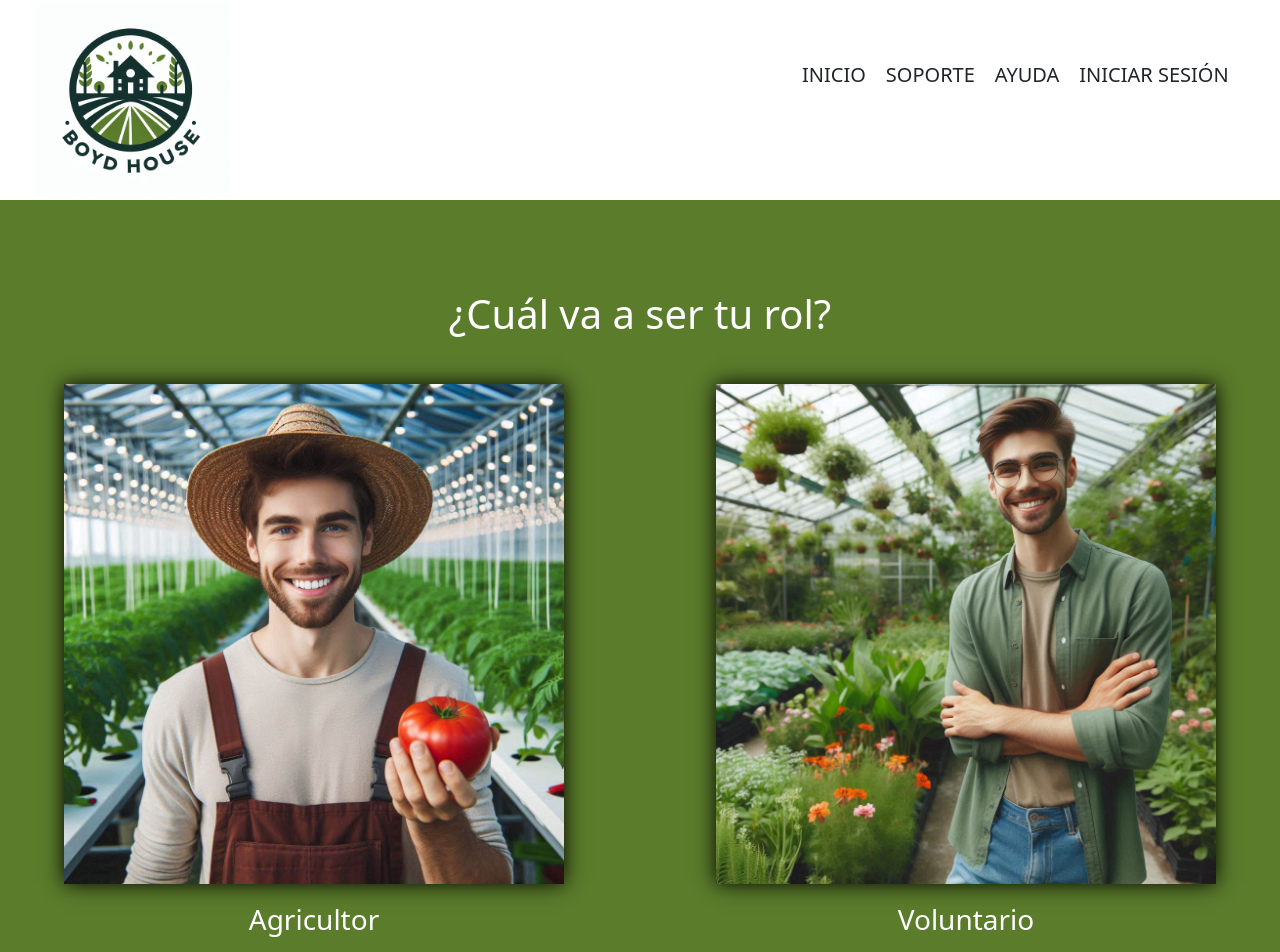
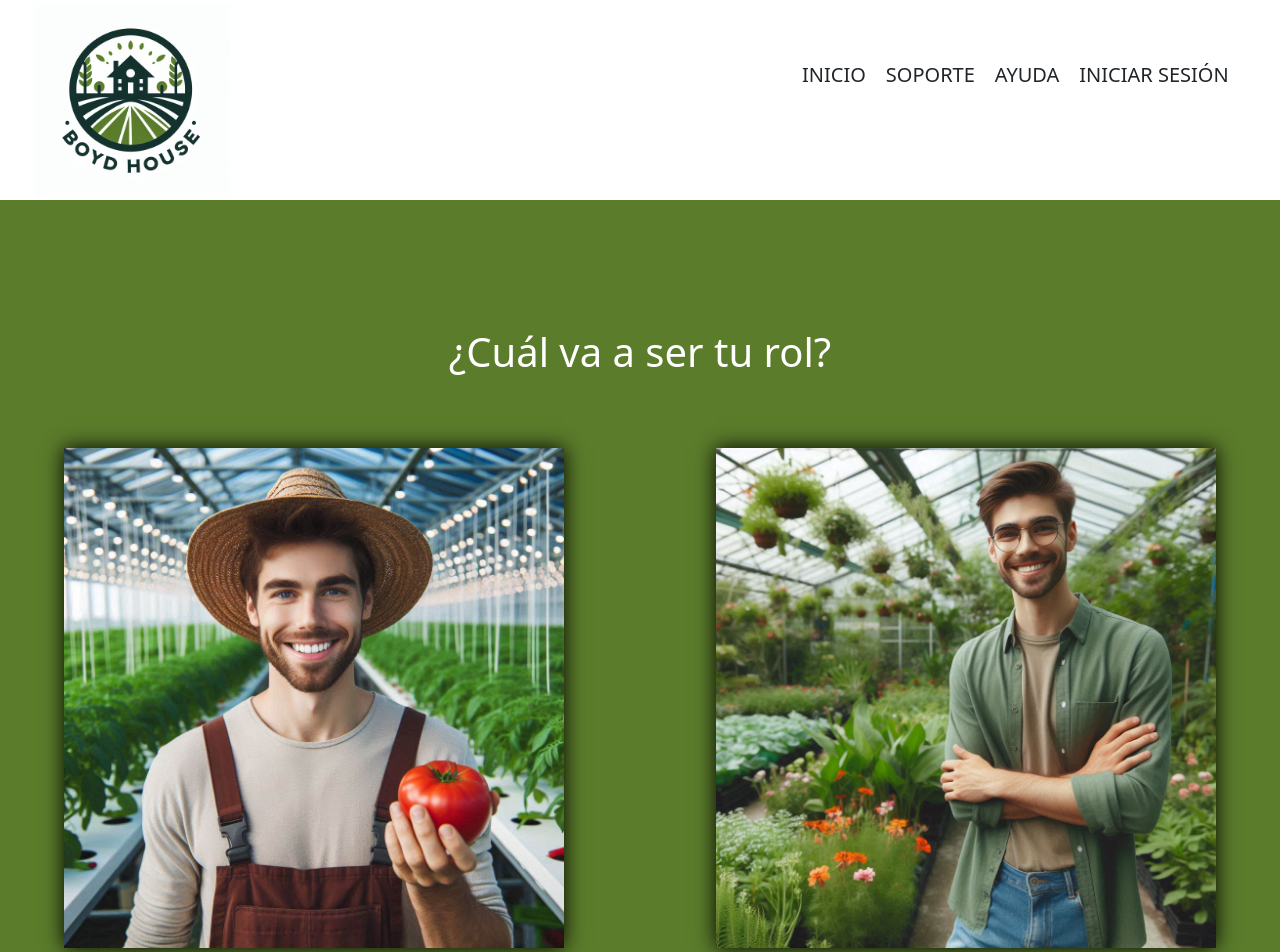
Before and after one commit to Pepesk34/TFG, a React (Create React App) app in the folder proyecto/client/: page /registrarse in a window 1280 px wide. Shown: the top 952 px of the page. Built offline with nearby package versions, Linux system fonts and the light colour scheme.

Commit message:
voluntario formulario

```diff
--- a/proyecto/client/src/components/componentes_cuerpo/registrarse.js
+++ b/proyecto/client/src/components/componentes_cuerpo/registrarse.js
@@ -4,7 +4,7 @@ import agricultor from "../imagenes/agricultor.jpg";
 import voluntario from "../imagenes/voluntario.jpg"
 const Registrarse = () => {
     return (
-        <div id="div_registrarse">
+        <div id="registrarse_div">
             <div className='row'>
                 <div className='col-xl-12'>
                     <div id="pregunta_rol">
@@ -13,20 +13,20 @@ const Registrarse = () => {
 
                 </div>
             </div>
-            <div className='row'>
-                <div className='col-xl-6'>
+            <div id="opciones_registrarse" className='row'>
+                <div id="div_agricultor_rol" className='col-xl-6'>
                     <Link to="/agricultor">
-                        <img id="img_agricultor" src={agricultor} />
+                        <img id="emoji_agricultor" src={agricultor} />
                     </Link>
                     <h3 id="h3_agricultor">Agricultor</h3>
 
-
                 </div>
-                <div className='col-xl-6'>
-                    <Link to="voluntario">
-                    <img id="img_voluntario"src={voluntario} />
+                <div id="div_voluntario_rol"className='col-xl-6'>
+                    <Link to="/voluntario">
+                        <img id="emoji_voluntario"src={voluntario} />
                     </Link>
                     <h3 id="h3_voluntario">Voluntario</h3>
+
                 </div>
             </div>
         </div>
--- a/proyecto/client/src/components/componentes_cuerpo/voluntarios.js
+++ b/proyecto/client/src/components/componentes_cuerpo/voluntarios.js
@@ -43,7 +43,7 @@ const RegistrarseVoluntarios = () => {
               setDni(event.target.value)
             }}
             type="text"></input></label><br/>
-            <label>Nombre: <input
+            <label>Matricula: <input
             onChange={(event)=>{
               setMatricula(event.target.value)
             }}
--- a/proyecto/client/src/components/estilo.css
+++ b/proyecto/client/src/components/estilo.css
@@ -189,42 +189,55 @@ img {
     width: 100%;
     transition: 800ms ease all;
 }
-#div_registrarse{
-    padding-top: 7%;
+
+#registrarse_div{
+    padding-top: 10%;
     background-color: #5B7C2B;
+    padding-bottom: 10%;
+    animation-iteration-count: 1;
+    animation-name: animacion1;
+    animation-duration: 1.5s;
     color: #fff;
-    padding-bottom: 7%;
 }
-#img_agricultor{
-    width: 500px;
-    height: auto;
+#emoji_agricultor{
     animation-iteration-count: 1;
     animation-duration: 1.5s;
     animation-name: animacion2;
-    box-shadow: 0 0 20px black;
-}
-#img_voluntario{
     width: 500px;
     height: auto;
+    box-shadow: 0 0 20px black;
+    transition: transform 0.3s ease-in-out;
+}
+#emoji_voluntario{
     animation-iteration-count: 1;
     animation-duration: 1.5s;
     animation-name: animacion3;
+    width: 500px;
+    height: auto;
     box-shadow: 0 0 20px black;
+    transition: transform 0.3s ease-in-out;
+
 }
-#pregunta_rol{
-    padding-bottom: 3%;
+#opciones_registrarse{
+    padding-top: 5%;
 }
 #h3_agricultor{
-    padding-top: 3%;
     animation-iteration-count: 1;
     animation-duration: 1.5s;
     animation-name: animacion2;
+    margin-top: 3%;
 }
 #h3_voluntario{
-    padding-top: 3%;
     animation-iteration-count: 1;
     animation-duration: 1.5s;
     animation-name: animacion3;
+    margin-top: 3%;
+}
+#emoji_agricultor:hover {
+    transform: scale(1.05);
+}
+#emoji_voluntario:hover{
+    transform: scale(1.05)
 }
 @media only screen and (min-width: 600px) and (max-width: 1200px) {
     /* Aquí el estilo de pantallas medianas */
@@ -271,6 +284,8 @@ img {
     #imagen2 {
         width: 500px;
     }
-
+    #div_agricultor_rol{
+        margin-bottom: 7%;
+    }
 
 }
```
Also changed, not shown: 1 other file (tests, documents, lock files or other folders).
